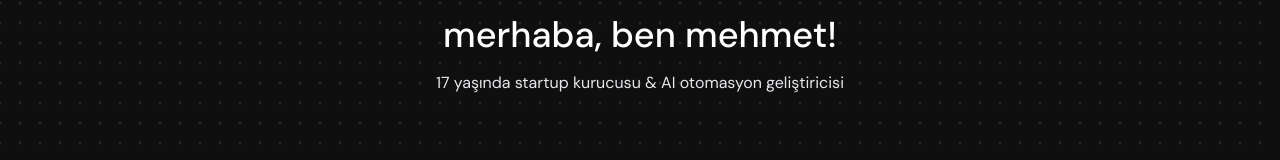
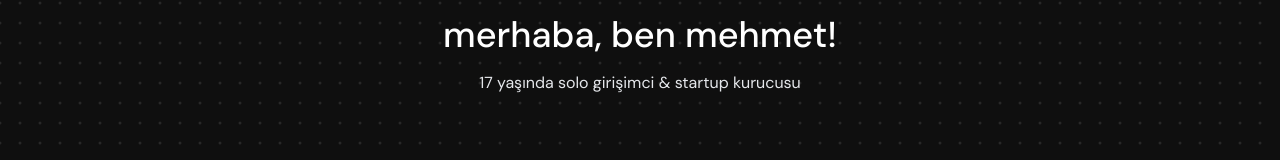
Before and after one commit to richifytr-maker/xx, a React (Vite) app: page /tr in a window 1280 px wide. Shown: the part 337-497 px from the top of the page. Built offline with nearby package versions, Linux system fonts and the light colour scheme.

Commit message:
Updated HomeTR.tsx

```diff
--- a/src/pages/HomeTR.tsx
+++ b/src/pages/HomeTR.tsx
@@ -12,7 +12,7 @@ function HomeTR() {
         <p className={`text-sm sm:text-base mb-4 transition-colors duration-300 ${
           isDark ? 'text-gray-200' : 'text-gray-700'
         }`}>
-          17 yaşında startup kurucusu & AI otomasyon geliştiricisi
+          17 yaşında solo girişimci & startup kurucusu
         </p>
       </div>
     </section>
```
